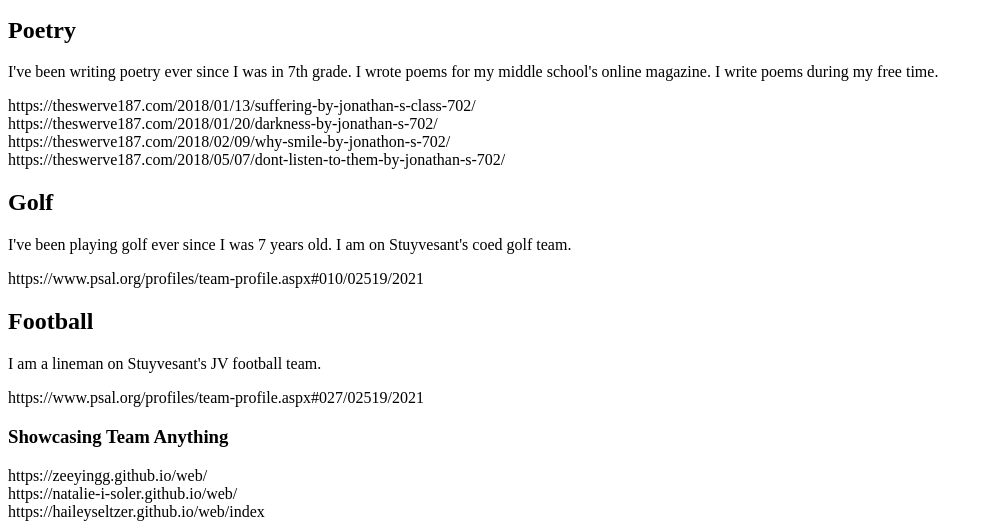
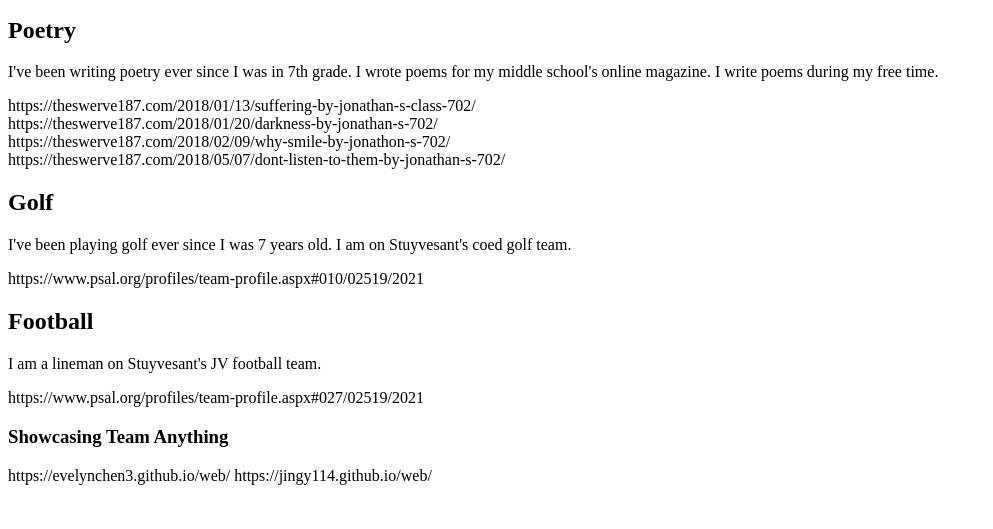
Before and after one commit to jonathansong8/web, a plain HTML site: page index.html in a window 1280 px wide. Shown: the part 336-865 px from the top of the page, without its empty margins (0-993 px from the left). After the commit the page ends 829 px from the top, so only its background shows below. Drawn offline with Linux system fonts and the light colour scheme.

Commit message:
Update index.html

```diff
--- a/index.html
+++ b/index.html
@@ -28,7 +28,6 @@ HW03 -- Thank you for coming to my TED Talk<br>
     <p>I am a lineman on Stuyvesant's JV football team.</p>
     <a>https://www.psal.org/profiles/team-profile.aspx#027/02519/2021</a>
   <h3>Showcasing Team Anything</h3>
-    <a>https://zeeyingg.github.io/web/</a><br>
-    <a>https://natalie-i-soler.github.io/web/</a><br>
-    <a>https://haileyseltzer.github.io/web/index</a><br>
+    <a>https://evelynchen3.github.io/web/</a>
+    <a>https://jingy114.github.io/web/</a>
 <html/>
```
